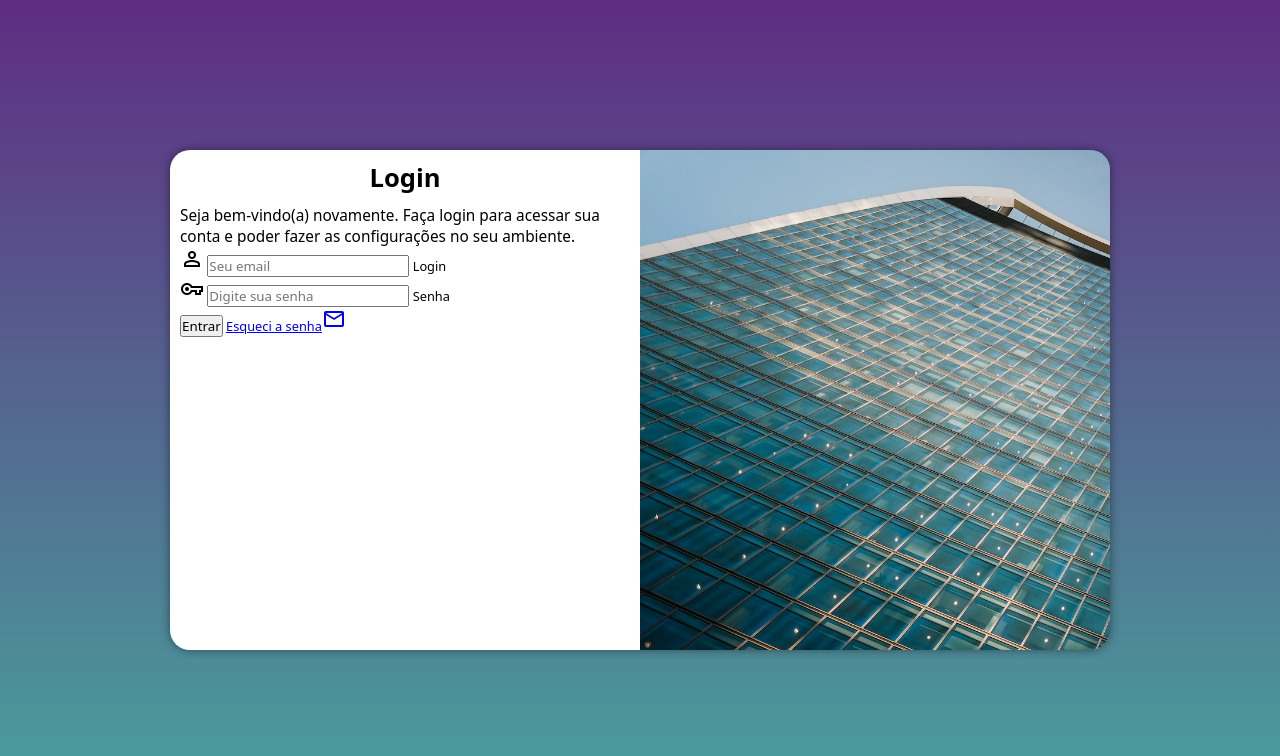
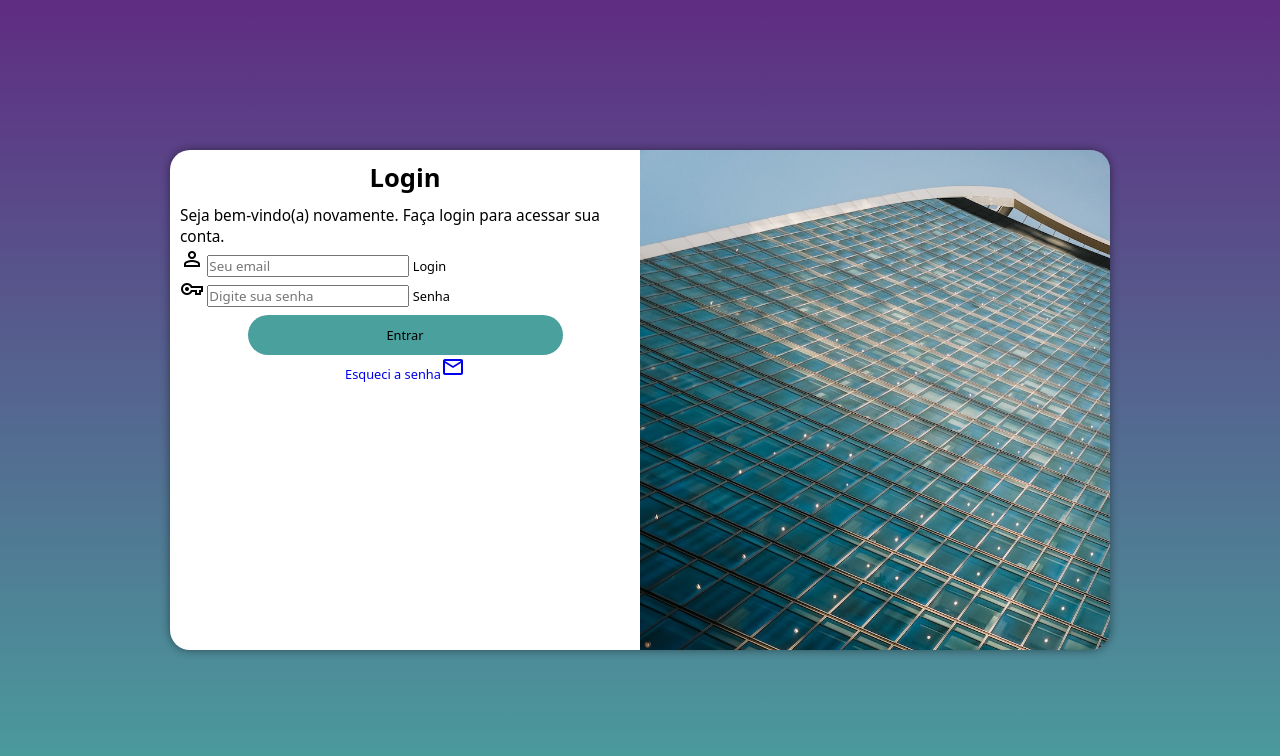
Before and after one commit to WerbetMendes/Mobile-First, a plain HTML site: page tela-login/index.html in a window 1280 px wide. Drawn offline with nearby package versions, Linux system fonts and the light colour scheme.

Commit message:
more CSS updating

```diff
--- a/tela-login/index.html
+++ b/tela-login/index.html
@@ -17,7 +17,7 @@
             </div>
             <div id="formulario">
                 <h1>Login</h1>
-                <p>Seja bem-vindo(a) novamente. Faça login para acessar sua conta e poder fazer as configurações no seu ambiente.</p>
+                <p>Seja bem-vindo(a) novamente. Faça login para acessar sua conta.</p>
                 <form action="login.php" method="post" autocomplete="on">
                     <div class="campo">
                         <span class="material-symbols-outlined">person</span>
@@ -29,9 +29,9 @@
                         <input type="password" name="senha" id="isenha" placeholder="Digite sua senha" autocomplete="current-password" required minlength="8" maxlength="20">
                         <label for="isenha">Senha</label>
                     </div>
-                    <input type="submit" value="Entrar">
+                    <input type="submit" value="Entrar" class="btn-submit">
                     <!--Para não usar o JavaScript, não utilizamos o button-->
-                    <a href="esqueci.html">Esqueci a senha<span class="material-symbols-outlined">mail</span></a>
+                    <a href="esqueci.html" class="botao">Esqueci a senha<span class="material-symbols-outlined">mail</span></a>
                 </form>
             </div>
         </section>
--- a/tela-login/styles/mobile.css
+++ b/tela-login/styles/mobile.css
@@ -56,3 +56,32 @@ h1 {
 p {
     font-size: 0.8em;
 }
+
+ .btn-submit{
+    display:block;
+    font-size: 1em;
+    width: 70%;
+    height: 40px;
+    background-color: #49a09d;
+    border: none;
+    border-radius: 20px;
+    margin: 0 auto;
+    margin-top: 8px;
+    cursor: pointer;
+
+}
+
+.btn-submit:hover {
+    background-color: #2d6468;
+}
+
+
+a.botao {
+    display: block;
+    text-decoration: none;
+    text-align: center;
+    font-size: 1em;
+    width: 100%;
+    height: 40px;
+
+}
```
